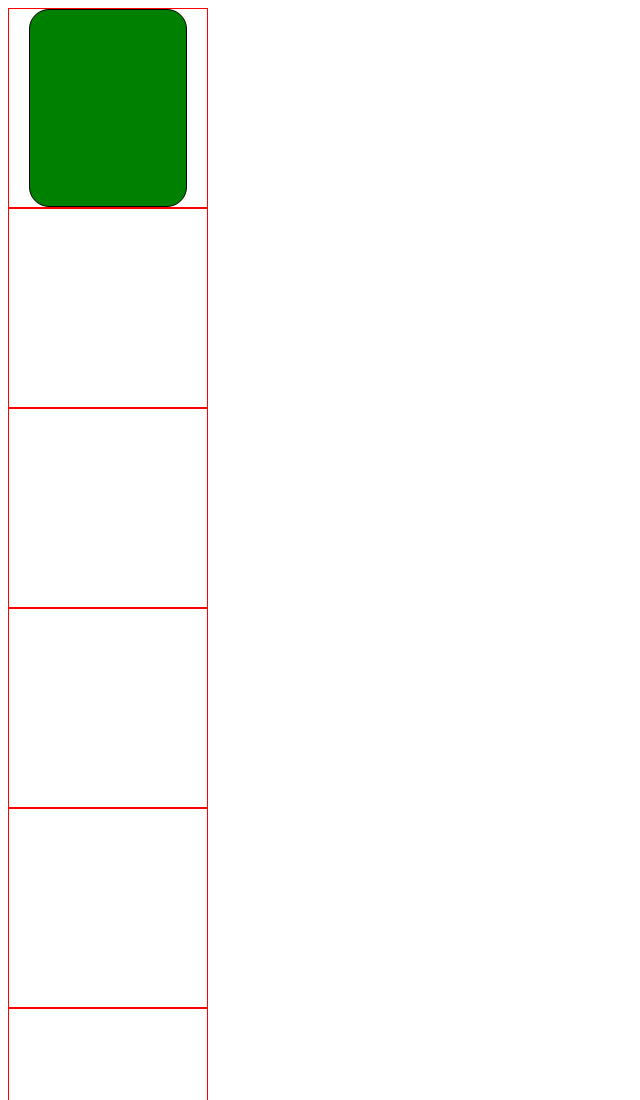
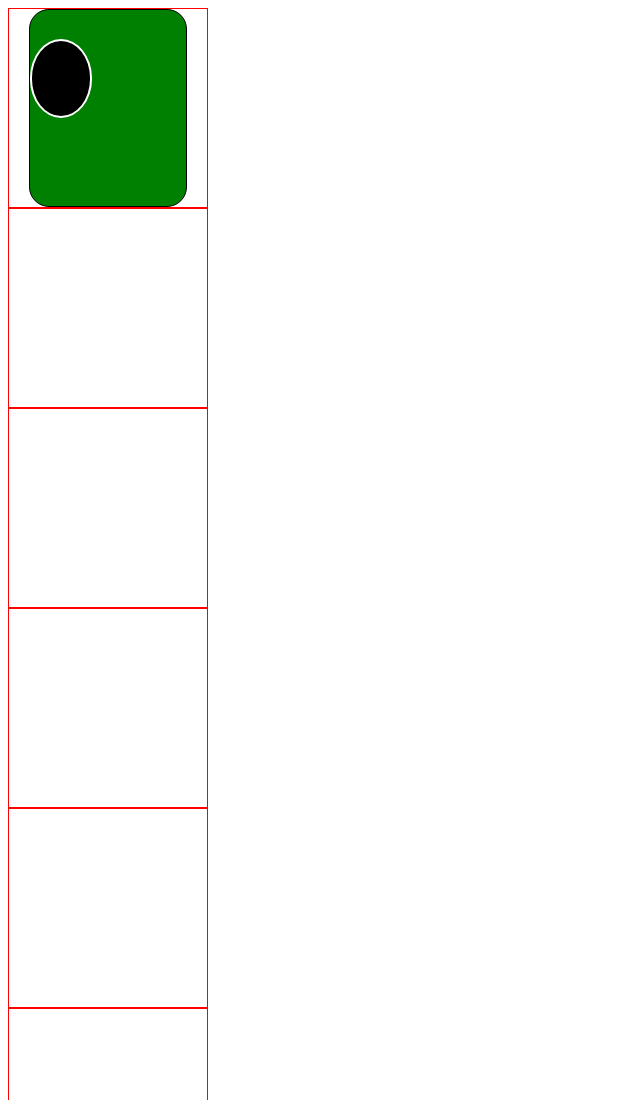
Before and after one commit to mrkarstrom/StackSkills, a plain HTML site: page Pacman/index.html in a window 1280 px wide. Shown: the top 1100 px of the page, without its empty margins (0-640 px from the left). Drawn offline with Linux system fonts and the light colour scheme.

Commit message:
CSSed ghost with .symbol.ring instead of eyes

```diff
--- a/Pacman/index.html
+++ b/Pacman/index.html
@@ -10,8 +10,7 @@
 <body>
     <div class="boxStart">
         <div class="ghost">
-            <div class="eyes eyeleft"></div>
-            <div class="eyes eyeright"></div>
+            <div class="symbol ring"></div>
         </div>
     </div>
     <div class="boxStart">
--- a/Pacman/style.css
+++ b/Pacman/style.css
@@ -23,7 +23,7 @@
     z-index: 3;
 }
 
-.ringSymbol {
+.symbol.ring {
     position: absolute;
     display: inline-block;
     height: 40%;
```
